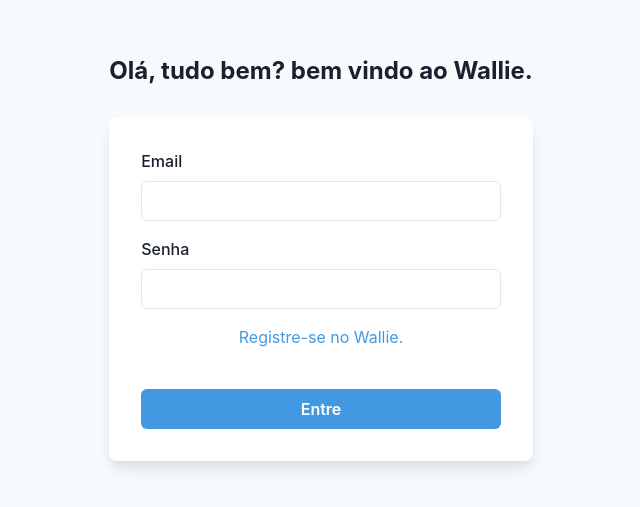
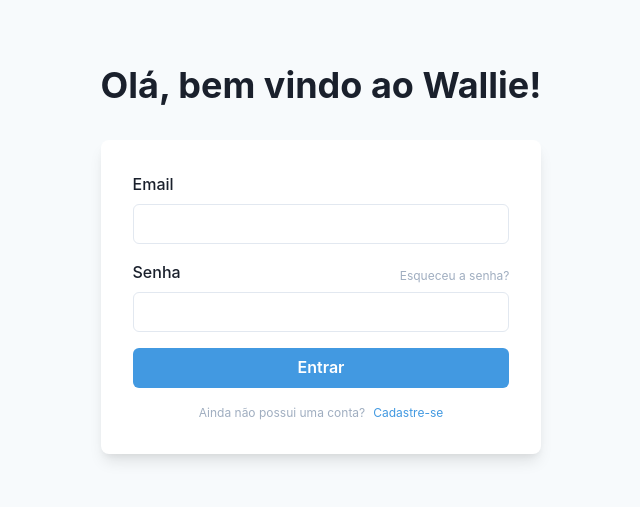
Before and after one commit to wallieapp/wallie-ui, a React (Create React App) app: page /login in a window 1280 px wide. Shown: the part 141-648 px from the top of the page, without its empty margins (319-959 px from the left). Built offline with nearby package versions, Linux system fonts and the light colour scheme; no server answers.

Commit message:
feat(login-flow): setting initial flow to login

```diff
--- a/package.json
+++ b/package.json
@@ -9,6 +9,7 @@
     "@testing-library/jest-dom": "^5.16.4",
     "@testing-library/react": "^13.2.0",
     "@testing-library/user-event": "^13.5.0",
+    "axios": "^0.27.2",
     "classnames": "^2.3.1",
     "dayjs": "^1.11.2",
     "framer-motion": "^6",
@@ -48,7 +49,6 @@
     ]
   },
   "devDependencies": {
-    "eslint": "^8.16.0",
     "eslint-plugin-react": "^7.30.0"
   }
 }
--- a/src/components/Login/Login.jsx
+++ b/src/components/Login/Login.jsx
@@ -1,9 +1,9 @@
-import React from "react";
+import {useState, React} from "react";
 
 import {
   Flex,
-  ScaleFade,
   Box,
+  Text,
   FormControl,
   FormLabel,
   Input,
@@ -11,55 +11,73 @@
   Link,
   Button,
   Heading,
-  useColorModeValue
+  useColorModeValue,
 } from "@chakra-ui/react";
 
-import PropTypes from 'prop-types';
+const Login = ({
+    error,
+    loading,
+    onLoginClick,
+    onSignUpClick,
+    onForgotPasswordClick
+ }) => {
+    const [email, setEmail] = useState('');
+    const [password, setPassword] = useState('');
 
-const Login = ({ onSignUpClick }) => (
-	<ScaleFade in={true} initialScale={0.9}>
-		<Flex minH={"100vh"} align={"center"} justify={"center"} bg={useColorModeValue("gray.50", "gray.800")}>
+    return (
+        <Flex
+            minH={"100vh"}
+            align={"center"}
+            justify={"center"}
+            bg={useColorModeValue("gray.50", "gray.800")}
+        >
             <Stack spacing={8} mx={"auto"} maxW={"lg"} py={12} px={6}>
             <Stack align={"center"}>
-				<Heading fontSize={"2xl"}>Olá, tudo bem? bem vindo ao Wallie.</Heading>
+                <Heading fontSize={"4xl"}>
+                    Olá, bem vindo ao Wallie!
+                </Heading>
             </Stack>
+            <Box
+                rounded={"lg"}
+                bg={useColorModeValue("white", "gray.700")}
+                boxShadow={"lg"}
+                p={8}
+            >
+                <Stack spacing={4}>
 
-			<Box rounded={"lg"} bg={useColorModeValue("white", "gray.700")} boxShadow={"lg"} p={8} >
-				<Stack spacing={4}>
                 <FormControl id="email">
                     <FormLabel>Email</FormLabel>
-						<Input type="email" />
+                    <Input type="email" onChange={event => setEmail(event.target.value)}/>
                 </FormControl>
 
                 <FormControl id="password">
+                    <Stack fontSize='xs' spacing={10} direction={{ base: "row" }} align={"center"} justify={"space-between"}>
                         <FormLabel>Senha</FormLabel>
-						<Input type="password" />
+                        <Link color={"gray.400"} _hover={{ color:"blue.400" }}>Esqueceu a senha?</Link>
+                    </Stack>
+                    <Input type="password" onChange={event => setPassword(event.target.value)}/>
                 </FormControl>
 
                 <Stack spacing={10}>
-						<Stack direction={{ base: "column", sm: "row" }} justify={"center"}>
-							<Link color={"blue.400"} onClick={onSignUpClick}>Registre-se no Wallie.</Link>
+                    <Button bg={"blue.400"} color={"white"} _hover={{ bg: "blue.500" }} onClick={() => onLoginClick({ email, password })}>
+                    Entrar
+                    </Button>
                 </Stack>
 
-						<Button
-							bg={"blue.400"}
-							color={"white"}
-							_hover={{
-							bg: "blue.500"
-							}}
-						>
-							Entre
-						</Button>
+                    <Stack fontSize='xs' direction={{ base: "column", sm: "row" }} align={"center"} justify={"center"}>
+                        <Text color={"gray.400"}>
+                            Ainda não possui uma conta?
+                        </Text>
+                        <Link color={"blue.400"} onClick={onSignUpClick}>
+                            Cadastre-se
+                        </Link>
                     </Stack>
                 </Stack>
             </Box>
             </Stack>
         </Flex>
-	</ScaleFade>
     );
-
-Login.propTypes = {
-	onSignUpClick: PropTypes.func.isRequired
 };
 
+
 export default Login;
--- a/src/containers/Login/Login.js
+++ b/src/containers/Login/Login.js
@@ -1,12 +1,41 @@
-import { React } from 'react';
+import { React, useState } from 'react';
 
 import Login from '../../components/Login';
 
+import { authenticate } from '../../services/auth.js';
+import { saveSession } from '../../services/storage';
+
 const LoginContainer = props => {
+    const [error, setError] = useState();
+	const [loading, setLoading] = useState(false);
+
 	const onSignUpClick = () => props.history.push('/sign-up');
 
+	const onForgotPasswordClick = () => props.history.push('/forgot-password');
+
+	const onLoginClick = async ({ email, password }) => {
+		setLoading(true);
+
+		const { error, data } = await authenticate({ email, password });
+
+        console.log(error, data)
+
+		setLoading(false);
+
+		if (data) {
+			saveSession(data);
+			props.history.push('/home');
+		} else {
+			setError(error.message);
+		}
+	};
+
     return <Login
-        onSignUpClick={onSignUpClick}
+            error={error}
+            loading={loading}
+            onLoginClick={onLoginClick}
+            onSignUpClick={onSignUpClick}
+            onForgotPasswordClick={onForgotPasswordClick}
     />
 };
 
--- a/src/index.js
+++ b/src/index.js
@@ -11,7 +11,7 @@
 root.render(
   <React.StrictMode>
       <ChakraProvider>
-        <Router>
+        <Router basename='/'>
             <App />
         </Router>
       </ChakraProvider>
--- /dev/null
+++ b/src/services/auth.js
@@ -0,0 +1,7 @@
+import client from './client';
+
+export const authenticate = ({ email, password }) => client({
+	method: 'post',
+	url: '/auth/login',
+	data: { email, password }
+});
--- /dev/null
+++ b/src/services/client.js
@@ -0,0 +1,32 @@
+import axios from 'axios';
+import { getToken, logout } from './storage';
+
+const baseURL = process.env.REACT_APP_API_URL;
+
+const client = axios.create({ baseURL });
+
+const TokenInterceptor = config => {
+	config.headers['Authorization'] = getToken();
+
+	return config;
+};
+
+client.interceptors.request.use(TokenInterceptor);
+
+client.interceptors.response.use(
+	response => Promise.resolve({ data: response.data }),
+	error => {
+		const data = error.response ? error.response.data : null;
+
+		if (data && data.code === 403) {
+			logout();
+			window.location.href = '/login';
+
+			return;
+		}
+
+		return Promise.resolve({ error: (error.response ? error.response.data : error.message) });
+	}
+);
+
+export default client;
--- /dev/null
+++ b/src/services/storage.js
@@ -0,0 +1,12 @@
+export const saveSession = ({ id, name, email, default_broker_id, token }) => {
+	localStorage.setItem('id', id);
+	localStorage.setItem('name', name);
+	localStorage.setItem('email', email);
+	localStorage.setItem('token', token);
+};
+
+export const isLogged = () => !!getToken();
+
+export const logout = () => localStorage.clear();
+
+export const getToken = () => localStorage.getItem('token');
```
Also changed, not shown: .eslintrc.json (deleted), 2 other files (tests, documents, lock files or other folders). Lines whose indentation alone changed are shown as unchanged.
